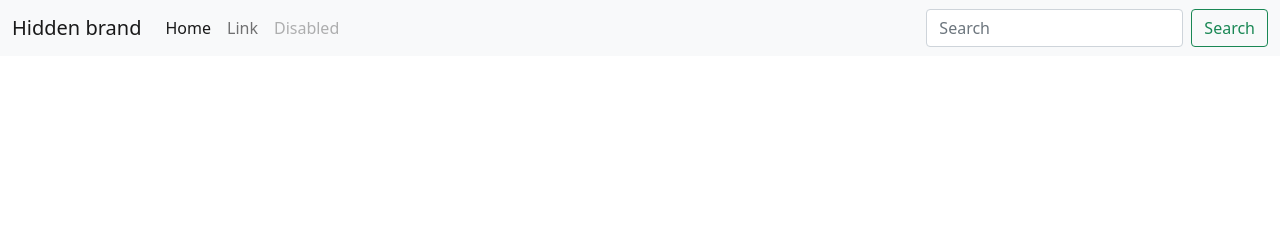
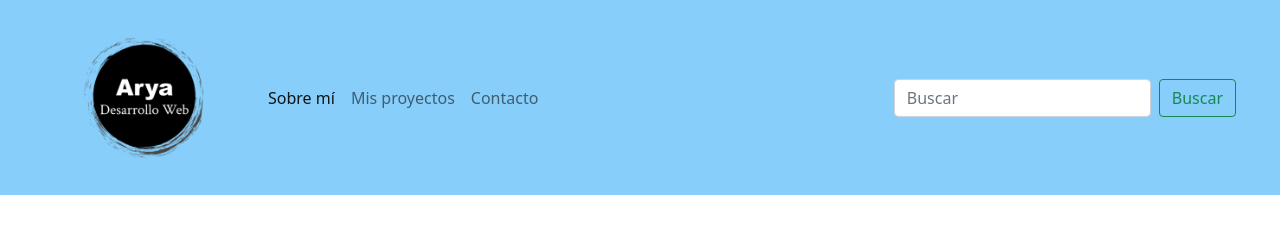
Before and after one commit to AlbertoLeguiza/Curriculum, a plain HTML site: page index.html in a window 1280 px wide. Drawn offline with nearby package versions, Linux system fonts and the light colour scheme.

Commit message:
segundo commit

```diff
--- a/estilos.css
+++ b/estilos.css
@@ -0,0 +1,10 @@
+.navbar {
+    padding: 2rem;
+    background-color: lightskyblue;
+}
+
+@media screen and (max-width: 991px) {
+    .navbar-brand{
+        display: none;
+    }
+}
--- a/index.html
+++ b/index.html
@@ -11,31 +11,33 @@
     <link rel="stylesheet" href="estilos.css">
 </head>
 <body>
-    <nav class="navbar navbar-expand-lg navbar-light bg-light">
+    <nav class="navbar navbar-expand-lg navbar-light">
         <div class="container-fluid">
           <button class="navbar-toggler" type="button" data-bs-toggle="collapse" data-bs-target="#navbarTogglerDemo01" aria-controls="navbarTogglerDemo01" aria-expanded="false" aria-label="Toggle navigation">
             <span class="navbar-toggler-icon"></span>
           </button>
           <div class="collapse navbar-collapse" id="navbarTogglerDemo01">
-            <a class="navbar-brand" href="#">Hidden brand</a>
+            <a class="navbar-brand" href="#">
+                <img src="imagenes/Arya.png" width="200" alt="logo">
+            </a>
             <ul class="navbar-nav me-auto mb-2 mb-lg-0">
               <li class="nav-item">
-                <a class="nav-link active" aria-current="page" href="#">Home</a>
+                <a class="nav-link active" aria-current="page" href="#">Sobre mí</a>
               </li>
               <li class="nav-item">
-                <a class="nav-link" href="#">Link</a>
+                <a class="nav-link" href="#">Mis proyectos</a>
               </li>
               <li class="nav-item">
-                <a class="nav-link disabled" href="#" tabindex="-1" aria-disabled="true">Disabled</a>
+                <a class="nav-link" href="#">Contacto</a>
               </li>
             </ul>
             <form class="d-flex">
-              <input class="form-control me-2" type="search" placeholder="Search" aria-label="Search">
-              <button class="btn btn-outline-success" type="submit">Search</button>
+              <input class="form-control me-2" type="search" placeholder="Buscar" aria-label="Search">
+              <button class="btn btn-outline-success" type="submit">Buscar</button>
             </form>
           </div>
         </div>
-      </nav>
+    </nav>
 
     <script src="https://cdn.jsdelivr.net/npm/bootstrap@5.0.2/dist/js/bootstrap.bundle.min.js" integrity="sha384-MrcW6ZMFYlzcLA8Nl+NtUVF0sA7MsXsP1UyJoMp4YLEuNSfAP+JcXn/tWtIaxVXM" crossorigin="anonymous"></script>
 </body>
```
